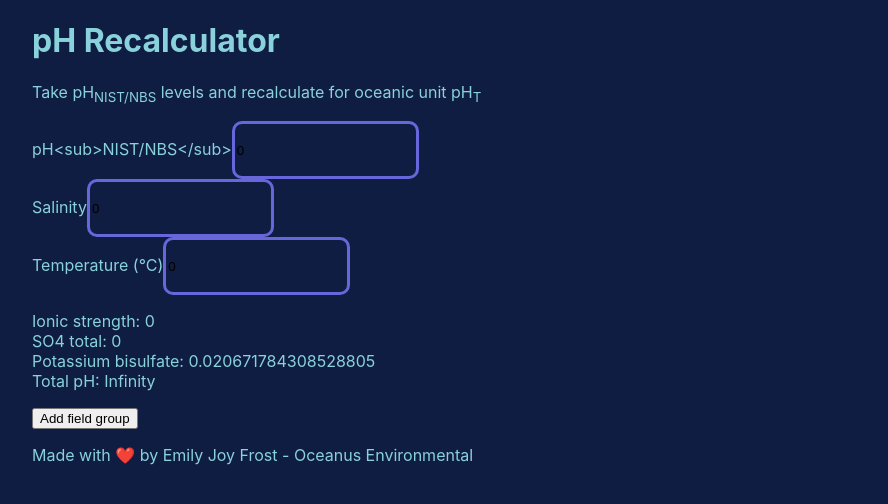
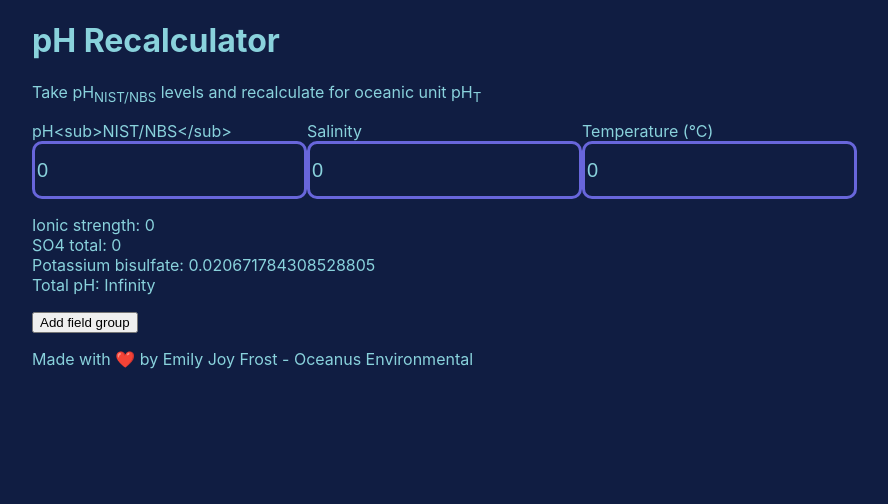
Before and after one commit to michael-harvey/ph-recalculator, a React (Create React App) app: page / in a window 1280 px wide. Shown: the top 504 px of the page, without its empty margins (108-996 px from the left). Built offline with nearby package versions, Linux system fonts and the light colour scheme.

Commit message:
Add initial field styles

```diff
--- a/src/App.css
+++ b/src/App.css
@@ -13,6 +13,7 @@ body {
   margin: 0 auto;
   background-color: var(--oxford-blue);
   color: var(--middle-blue);
+  font-size: 16px;
 }
 
 input {
@@ -20,4 +21,16 @@ input {
   height: 50px;
   border-radius: 10px;
   background-color: transparent;
+  color: var(--middle-blue);
+  font-size: 20px;
 }
+
+.field {
+  display: flex;
+  flex-direction: column;
+}
+
+.fieldgroup__wrapper {
+  display: flex;
+  flex-direction: row;
+}
--- a/src/components/FieldGroup.js
+++ b/src/components/FieldGroup.js
@@ -46,7 +46,8 @@ function FieldGroup(props) {
     Math.log10(calculateSO4Total() / calculatePotassiumBisulfate());
 
   return (
-    <div>
+    <div className="fieldgroup">
+      <div className="fieldgroup__wrapper">
         <InputField
           label="pH<sub>NIST/NBS</sub>"
           id="ph"
@@ -76,6 +77,7 @@ function FieldGroup(props) {
           placeholder="Enter temperature"
           onChange={(e) => setTemperature(parseFloat(e.target.value))}
         />
+      </div>
 
       <p>
         Ionic strength: {calculateIonicStrength()}
```
Lines whose indentation alone changed are shown as unchanged.
